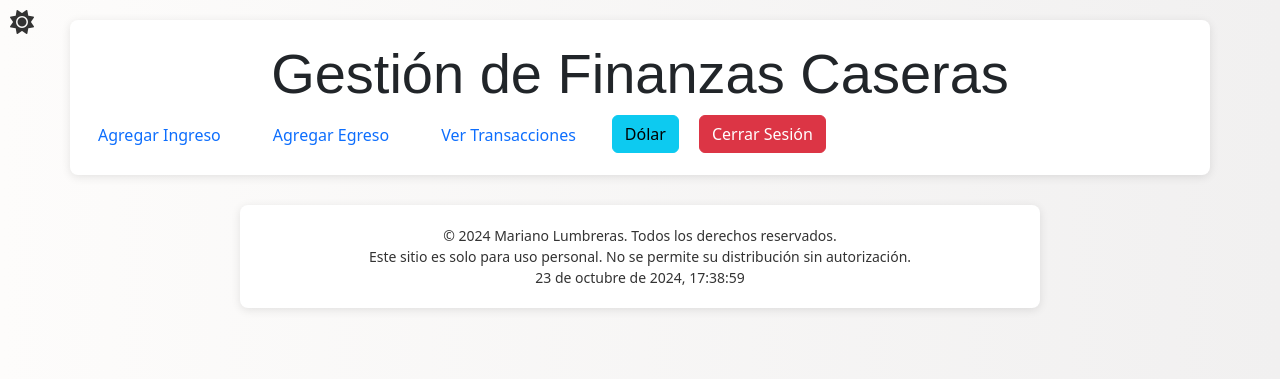
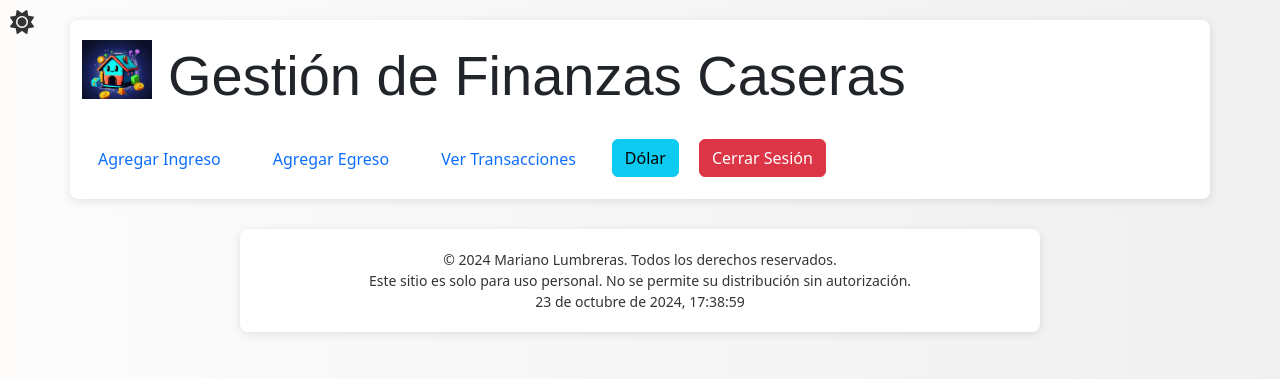
Before and after one commit to M4r14n023/Finanzas, a Flask app: page / in a window 1280 px wide. Shown: the top 379 px of the page. Run offline with Flask 3, Linux system fonts and the light colour scheme.

Commit message:
Finanzas v3.2

```diff
--- a/static/style.css
+++ b/static/style.css
@@ -9,6 +9,20 @@ body {
     font-family: -apple-system, BlinkMacSystemFont, "Segoe UI", Roboto, "Helvetica Neue", Arial, sans-serif;
     background: linear-gradient(to right, #fdfcfb, #f1f0f0); /* Degradado cálido */
     padding: 20px;
+}
+.header {
+    display: flex; /* Usamos flexbox para alinear horizontalmente */
+    align-items: center; /* Alineamos verticalmente en el centro */
+    margin-bottom: 20px; /* Espaciado inferior */
+}
+.logo {
+    text-align: left; /* el logo a la izquierda */
+    margin-bottom: 20px; /* Margen inferior para separación */
+}
+
+.logo-image {
+    max-width: 70px; /* Ajusta el tamaño del logo según sea necesario */
+    height: auto; /* Mantiene la proporción del logo */
 }
 
 /* Ajuste del tamaño del icono de modo */
--- a/templates/index.html
+++ b/templates/index.html
@@ -3,19 +3,25 @@
 <head>
     <meta charset="UTF-8">
     <meta name="viewport" content="width=device-width, initial-scale=1.0">
-    <title>Inicio</title>
+    <link rel="icon" href="{{ url_for('static', filename='icon.png') }}" type="image/x-icon"> <!-- Favicon -->
+    <title>Mis finanzas</title>
     <link rel="stylesheet" href="{{ url_for('static', filename='style.css') }}">
     <link href="https://cdn.jsdelivr.net/npm/bootstrap@5.3.0/dist/css/bootstrap.min.css" rel="stylesheet">
     <!-- FontAwesome para los iconos de luna y sol -->
     <link rel="stylesheet" href="https://cdnjs.cloudflare.com/ajax/libs/font-awesome/6.0.0-beta3/css/all.min.css">
 </head>
+<body>
     <!-- Agregar el icono de modo en la parte superior izquierda -->
     <div class="theme-toggle" style="position: absolute; top: 10px; left: 10px;">
         <i id="icon-mode" class="fas fa-sun"></i> <!-- Icono de sol por defecto -->
     </div>
-<body>
-        <div class="container">
-        <h1 class="display-4">Gestión de Finanzas Caseras</h1>
+    <div class="container">
+        <div class="header d-flex align-items-center">
+            <div class="logo me-3"> <!-- Agregamos un margen a la derecha -->
+                <img src="{{ url_for('static', filename='logo_finanzas.jpeg') }}" alt="Logo" class="logo-image">
+            </div>
+            <h1 class="display-4">Gestión de Finanzas Caseras</h1>
+        </div>
         <nav>
             <ul class="nav nav-pills">
                 <li class="nav-item"><a class="nav-link" href="/ingresos">Agregar Ingreso</a></li>
@@ -35,7 +41,7 @@
     <script src="https://cdn.jsdelivr.net/npm/bootstrap@5.3.0/dist/js/bootstrap.min.js"></script>
     <script src="{{ url_for('static', filename='theme-toggle.js') }}"></script>
 
-<!-- templates/footer.html -->
-{% include 'footer.html' %}
+    <!-- templates/footer.html -->
+    {% include 'footer.html' %}
 </body>
 </html>
```
Also changed, not shown: static/icon.png (added), static/logo_finanzas.jpeg (added), 1 other file.
